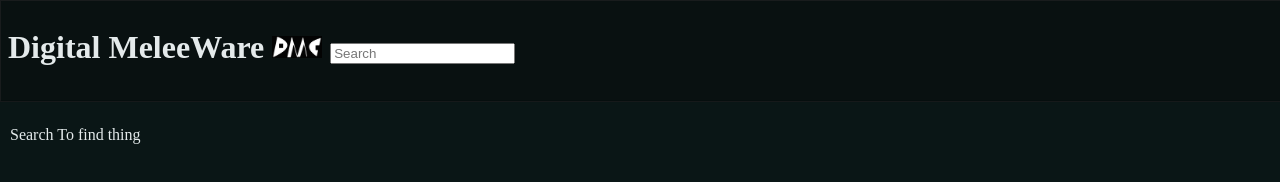
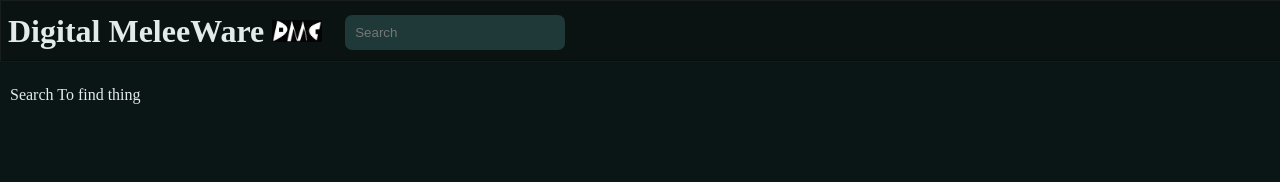
Before and after one commit to MicahMaphet/DigitalMeleeWare, a plain HTML site: page index.html in a window 1280 px wide. Shown: the top 182 px of the page. Drawn offline with Linux system fonts and the light colour scheme.

Commit message:
Ready for Javascript

```diff
--- a/style.css
+++ b/style.css
@@ -1,7 +1,7 @@
 #NavBar {
     background-color:rgb(7, 15, 15);
     width: 100%;
-    height: 100px;
+    height: 60px;
     position: fixed;
     left: 0%;
     top: 0%;
@@ -10,12 +10,13 @@
     z-index: 9;
     border: 1px solid;
     border-color: rgb(23, 26, 27);
-    opacity: 0.99;
+    opacity: 0.985;
 }
 h1 {
     position: fixed;
     z-index:10;
     padding: 7px;
+    top: -15px;
     color: rgb(228, 234, 235);
 }
 p {
@@ -29,9 +30,20 @@ p {
     background-color:rgb(10, 22, 22);
     width: 100%;
     height: 2000px;
-    top: 100px;
+    top: 60px;
     left: 0%;
     position: absolute;
     padding: 0px;
     margin: 0px;
 }
+#navsearch {
+    width: 200px;
+    position: relative;
+    background-color: rgb(28, 53, 53);
+    top: -5px;
+    margin-left: 15px;
+    margin-right: 15px;
+    padding: 10px;
+    border-style: hidden;
+    border-radius: 7px;
+}
```
Also changed, not shown: 1 other file.
